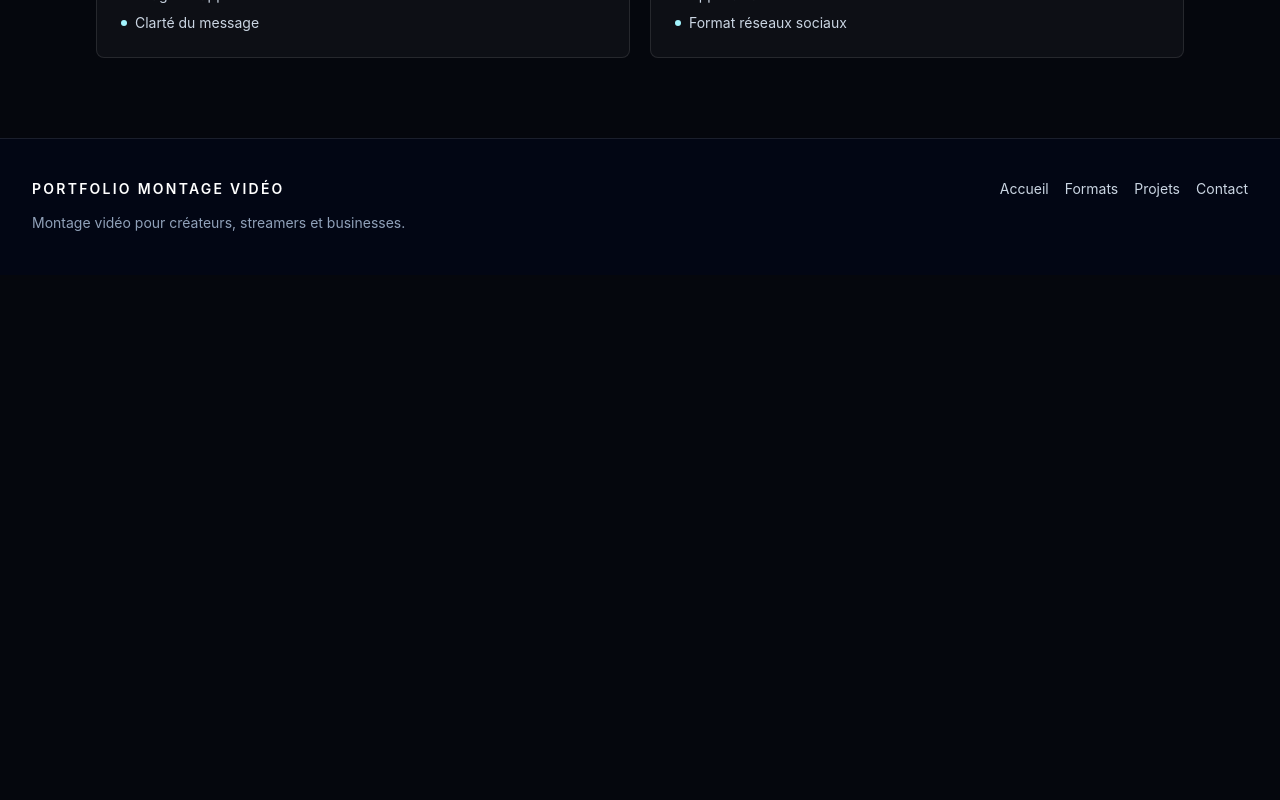
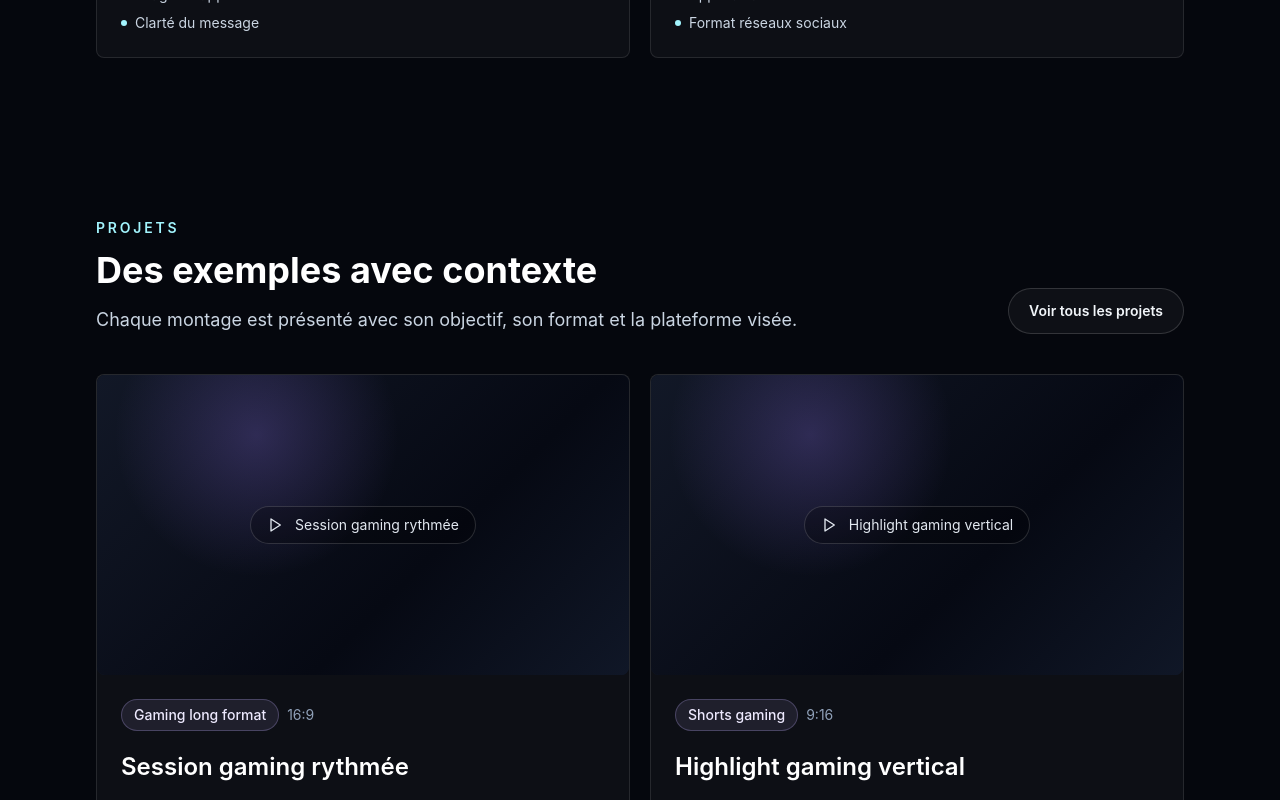
Before and after one commit to Palawizard/editing-portfolio, a SvelteKit app: page / in a window 1280 px wide. Shown: the part 2220-3020 px from the top of the page. Before the commit the page ends 2495 px from the top, so only its background shows below. Built offline with nearby package versions, Linux system fonts and the light colour scheme.

Commit message:
feat(home): add featured projects section

```diff
--- /dev/null
+++ b/src/lib/components/sections/ProjectsSection.svelte
@@ -0,0 +1,26 @@
+<script lang="ts">
+	import ProjectCard from '$lib/components/cards/ProjectCard.svelte';
+	import Button from '$lib/components/ui/Button.svelte';
+	import Container from '$lib/components/ui/Container.svelte';
+	import SectionHeader from '$lib/components/ui/SectionHeader.svelte';
+	import { featuredProjects } from '$lib/content/projects';
+</script>
+
+<section class="py-14 md:py-20">
+	<Container>
+		<div class="flex flex-col gap-6 md:flex-row md:items-end md:justify-between">
+			<SectionHeader
+				eyebrow="Projets"
+				title="Des exemples avec contexte"
+				description="Chaque montage est présenté avec son objectif, son format et la plateforme visée."
+			/>
+			<Button href="/projets" variant="secondary">Voir tous les projets</Button>
+		</div>
+
+		<div class="mt-10 grid gap-5 md:grid-cols-2">
+			{#each featuredProjects.slice(0, 4) as project (project.slug)}
+				<ProjectCard {project} />
+			{/each}
+		</div>
+	</Container>
+</section>
--- a/src/routes/+page.svelte
+++ b/src/routes/+page.svelte
@@ -1,6 +1,7 @@
 <script lang="ts">
 	import FormatsSection from '$lib/components/sections/FormatsSection.svelte';
 	import HeroSection from '$lib/components/sections/HeroSection.svelte';
+	import ProjectsSection from '$lib/components/sections/ProjectsSection.svelte';
 	import ShowreelSection from '$lib/components/sections/ShowreelSection.svelte';
 </script>
 
@@ -8,4 +9,5 @@
 	<HeroSection />
 	<ShowreelSection />
 	<FormatsSection />
+	<ProjectsSection />
 </main>
```
